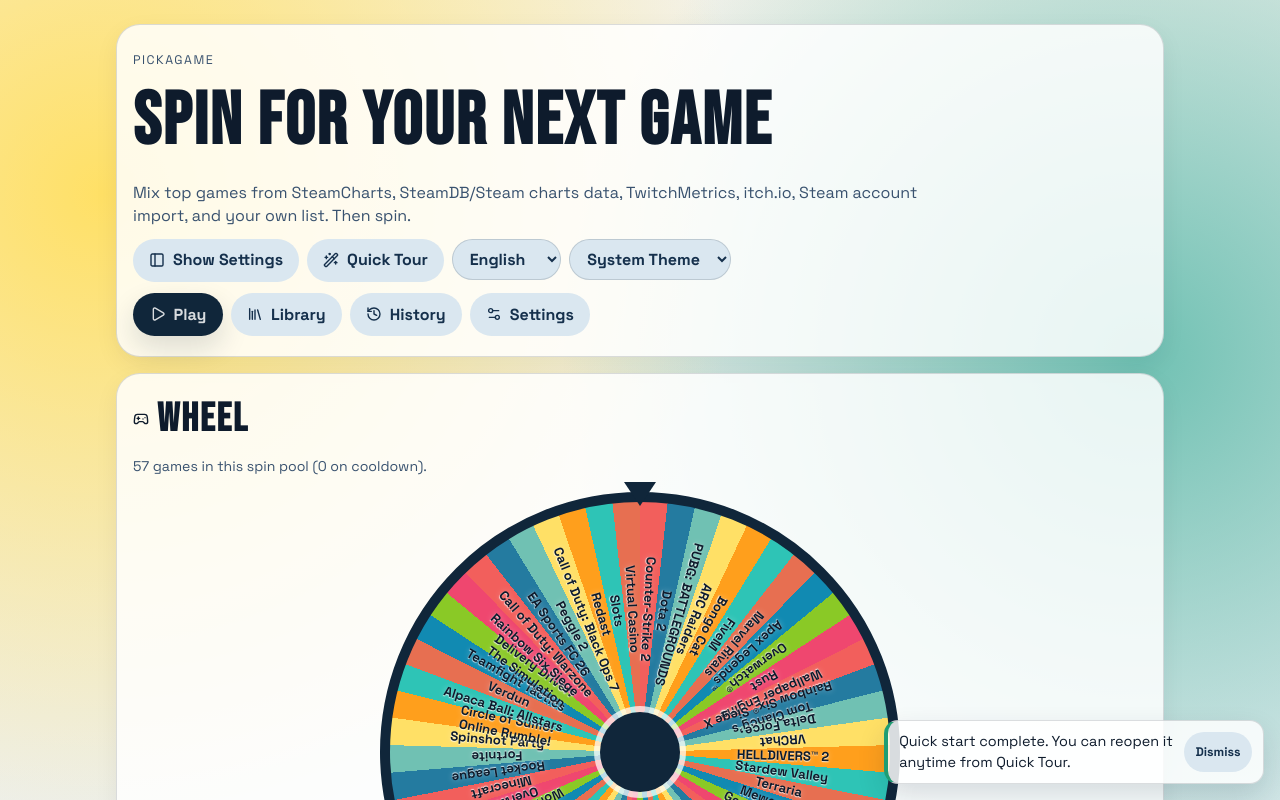
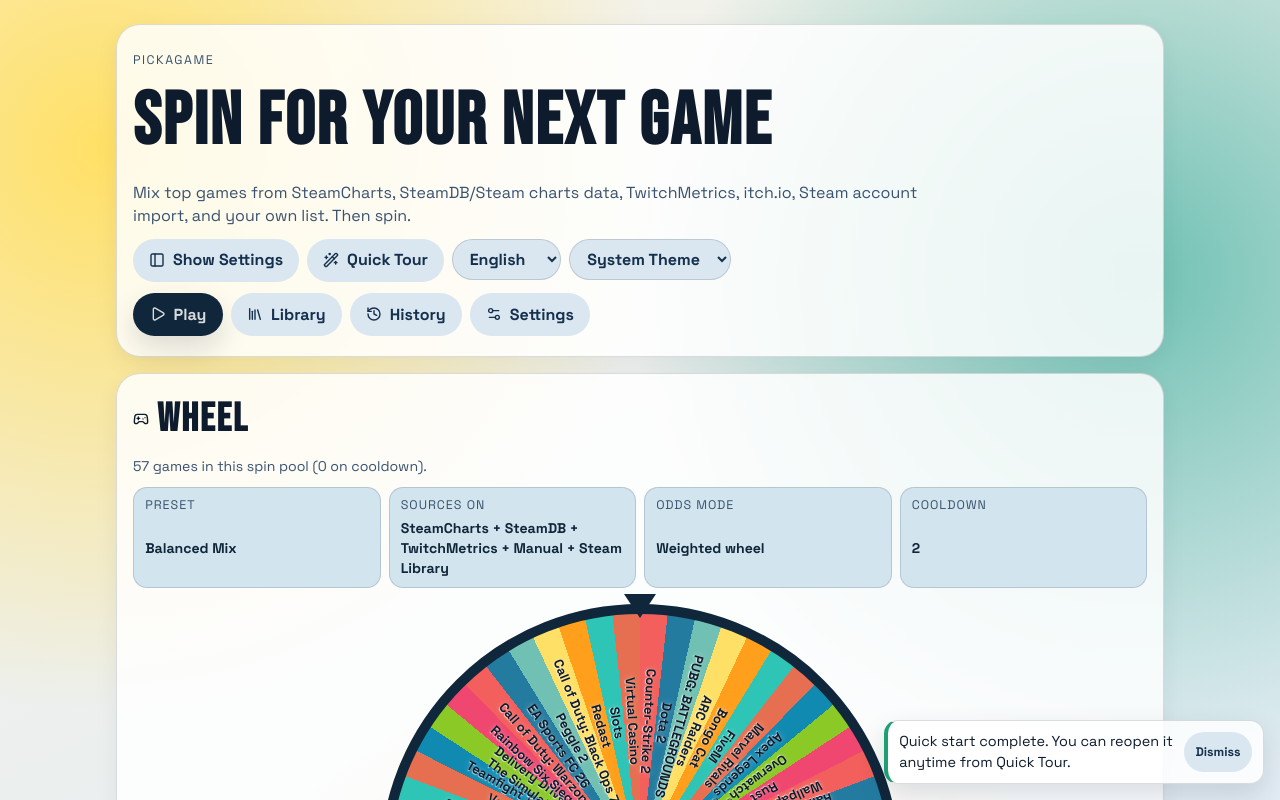
Before and after one commit to OptimumAF/WhatShouldIPlay, a React (Vite) app: page / in a window 1280 px wide. Both pictures are taken after a click on the button "Skip". Shown: the top 800 px of the page. Built offline with nearby package versions, Linux system fonts and the light colour scheme.

Commit message:
Desktop/web workspace flow is cleaner now. Play, Library, and History are distinct desktop work areas instead of stacking under Play, via useWorkspaceLayout.ts.

```diff
--- a/src/features/layout/MainContentPanels.tsx
+++ b/src/features/layout/MainContentPanels.tsx
@@ -20,6 +20,10 @@
 export interface MainContentPanelsProps {
   showPlayPane: boolean;
   activePoolCount: number;
+  activePresetLabel: string;
+  enabledSourceLabels: string[];
+  weightedMode: boolean;
+  cooldownSpins: number;
   exclusionSummarySuffix: string;
   cooldownExcludedSuffix: string;
   advancedFilterExhausted: boolean;
@@ -51,6 +55,10 @@
 export function MainContentPanels({
   showPlayPane,
   activePoolCount,
+  activePresetLabel,
+  enabledSourceLabels,
+  weightedMode,
+  cooldownSpins,
   exclusionSummarySuffix,
   cooldownExcludedSuffix,
   advancedFilterExhausted,
@@ -85,6 +93,10 @@
       {showPlayPane ? (
         <PlayPanel
           activePoolCount={activePoolCount}
+          activePresetLabel={activePresetLabel}
+          enabledSourceLabels={enabledSourceLabels}
+          weightedMode={weightedMode}
+          cooldownSpins={cooldownSpins}
           exclusionSummarySuffix={exclusionSummarySuffix}
           cooldownExcludedSuffix={cooldownExcludedSuffix}
           advancedFilterExhausted={advancedFilterExhausted}
--- a/src/features/play/PlayPanel.tsx
+++ b/src/features/play/PlayPanel.tsx
@@ -11,6 +11,10 @@
 
 interface PlayPanelProps {
   activePoolCount: number;
+  activePresetLabel: string;
+  enabledSourceLabels: string[];
+  weightedMode: boolean;
+  cooldownSpins: number;
   exclusionSummarySuffix: string;
   cooldownExcludedSuffix: string;
   advancedFilterExhausted: boolean;
@@ -33,6 +37,10 @@
 
 export function PlayPanel({
   activePoolCount,
+  activePresetLabel,
+  enabledSourceLabels,
+  weightedMode,
+  cooldownSpins,
   exclusionSummarySuffix,
   cooldownExcludedSuffix,
   advancedFilterExhausted,
@@ -69,6 +77,24 @@
           cooldownExcluded: cooldownExcludedSuffix,
         })}
       </p>
+      <div className="setup-summary-strip" aria-label={t("setupSummaryTitle")}>
+        <div className="setup-summary-item">
+          <span>{t("setupPreset")}</span>
+          <strong>{activePresetLabel}</strong>
+        </div>
+        <div className="setup-summary-item">
+          <span>{t("setupSources")}</span>
+          <strong>{enabledSourceLabels.join(" + ") || t("none")}</strong>
+        </div>
+        <div className="setup-summary-item">
+          <span>{t("setupOddsMode")}</span>
+          <strong>{weightedMode ? t("weightedWheel") : t("equalOdds")}</strong>
+        </div>
+        <div className="setup-summary-item">
+          <span>{t("setupCooldown")}</span>
+          <strong>{cooldownSpins}</strong>
+        </div>
+      </div>
       {advancedFilterExhausted ? <p className="status">{t("advancedFilterExhausted")}</p> : null}
       {statusExhausted ? <p className="status">{t("statusExhausted")}</p> : null}
       {cooldownSaturated ? <p className="status">{t("cooldownExhausted")}</p> : null}
--- a/src/hooks/useAppController.ts
+++ b/src/hooks/useAppController.ts
@@ -12,6 +12,8 @@
   sanitizeNotificationSettings,
   sanitizeSettings,
   sanitizeSteamImport,
+  sourceKeys,
+  sourceLabels,
   sourceLabelList,
   type AdvancedFilters,
   type EnabledSources,
@@ -592,6 +594,14 @@
   const mainContentProps: MainContentPanelsProps = {
     showPlayPane,
     activePoolCount: activePool.length,
+    activePresetLabel:
+      presetCards.find((preset) => preset.id === activePreset)?.label ??
+      t("modePreset.balanced.label"),
+    enabledSourceLabels: sourceKeys
+      .filter((source) => enabledSources[source])
+      .map((source) => sourceLabels[source]),
+    weightedMode,
+    cooldownSpins,
     exclusionSummarySuffix,
     cooldownExcludedSuffix,
     advancedFilterExhausted,
--- a/src/hooks/useWorkspaceLayout.ts
+++ b/src/hooks/useWorkspaceLayout.ts
@@ -39,11 +39,11 @@
   sourceLabelList,
   formatOdds,
 }: UseWorkspaceLayoutInput<TSource, TTab>) => {
-  const showSettingsPane = isMobileLayout ? sidebarOpen : activeTab === playTabValue || activeTab === settingsTabValue;
+  const showSettingsPane = isMobileLayout ? sidebarOpen : sidebarOpen || activeTab === settingsTabValue;
   const showPlayPane = activeTab === playTabValue;
-  const showLibraryPane = isMobileLayout ? activeTab === libraryTabValue : activeTab === playTabValue || activeTab === libraryTabValue;
-  const showHistoryPane = isMobileLayout ? activeTab === historyTabValue : activeTab === playTabValue || activeTab === historyTabValue;
-  const settingsSidebarVisible = sidebarOpen && showSettingsPane;
+  const showLibraryPane = activeTab === libraryTabValue;
+  const showHistoryPane = activeTab === historyTabValue;
+  const settingsSidebarVisible = showSettingsPane;
   const settingsSheetMode = isMobileLayout && settingsSidebarVisible;
   const settingsTabActive = activeTab === settingsTabValue || settingsSheetMode;
 
--- a/src/lib/i18n.ts
+++ b/src/lib/i18n.ts
@@ -94,6 +94,12 @@
       spinReminders: "Spin reminders",
       reminderInterval: "Reminder interval (minutes)",
       wheelTitle: "Wheel",
+      setupSummaryTitle: "Current setup summary",
+      setupPreset: "Preset",
+      setupSources: "Sources on",
+      setupOddsMode: "Odds mode",
+      setupCooldown: "Cooldown",
+      equalOdds: "Equal odds",
       cooldownExhausted: "Cooldown exhausted the pool, so all entries were temporarily re-enabled.",
       statusExhausted: "All games are excluded by played/completed rules. Adjust exclusions to spin again.",
       spinTheWheel: "Spin The Wheel",
@@ -394,6 +400,12 @@
       spinReminders: "Recordatorios para girar",
       reminderInterval: "Intervalo de recordatorio (minutos)",
       wheelTitle: "Ruleta",
+      setupSummaryTitle: "Resumen de configuracion actual",
+      setupPreset: "Modo",
+      setupSources: "Fuentes activas",
+      setupOddsMode: "Modo de probabilidades",
+      setupCooldown: "Enfriamiento",
+      equalOdds: "Probabilidades iguales",
       cooldownExhausted: "El enfriamiento vacio el pool, asi que se reactivaron todas las entradas.",
       statusExhausted: "Todos los juegos estan excluidos por reglas de jugado/completado. Ajusta exclusiones para girar.",
       spinTheWheel: "Girar ruleta",
--- a/src/styles.css
+++ b/src/styles.css
@@ -712,6 +712,34 @@
   color: var(--status-error);
 }
 
+.setup-summary-strip {
+  margin-top: var(--space-3);
+  display: grid;
+  gap: var(--space-2);
+  grid-template-columns: repeat(auto-fit, minmax(150px, 1fr));
+}
+
+.setup-summary-item {
+  border: 1px solid var(--panel-border);
+  border-radius: 14px;
+  background: color-mix(in srgb, var(--surface-elevated) 82%, var(--accent-2) 18%);
+  padding: var(--space-2) var(--space-3);
+  display: grid;
+  gap: 0.2rem;
+}
+
+.setup-summary-item span {
+  font-size: var(--text-xs);
+  text-transform: uppercase;
+  letter-spacing: 0.08em;
+  color: var(--muted);
+}
+
+.setup-summary-item strong {
+  font-size: var(--text-sm);
+  color: var(--ink-strong);
+}
+
 .wheel-shell {
   margin: var(--space-4) auto 0;
   width: min(78vw, 520px);
```
Also changed, not shown: 1 other file (tests, documents, lock files or other folders).
